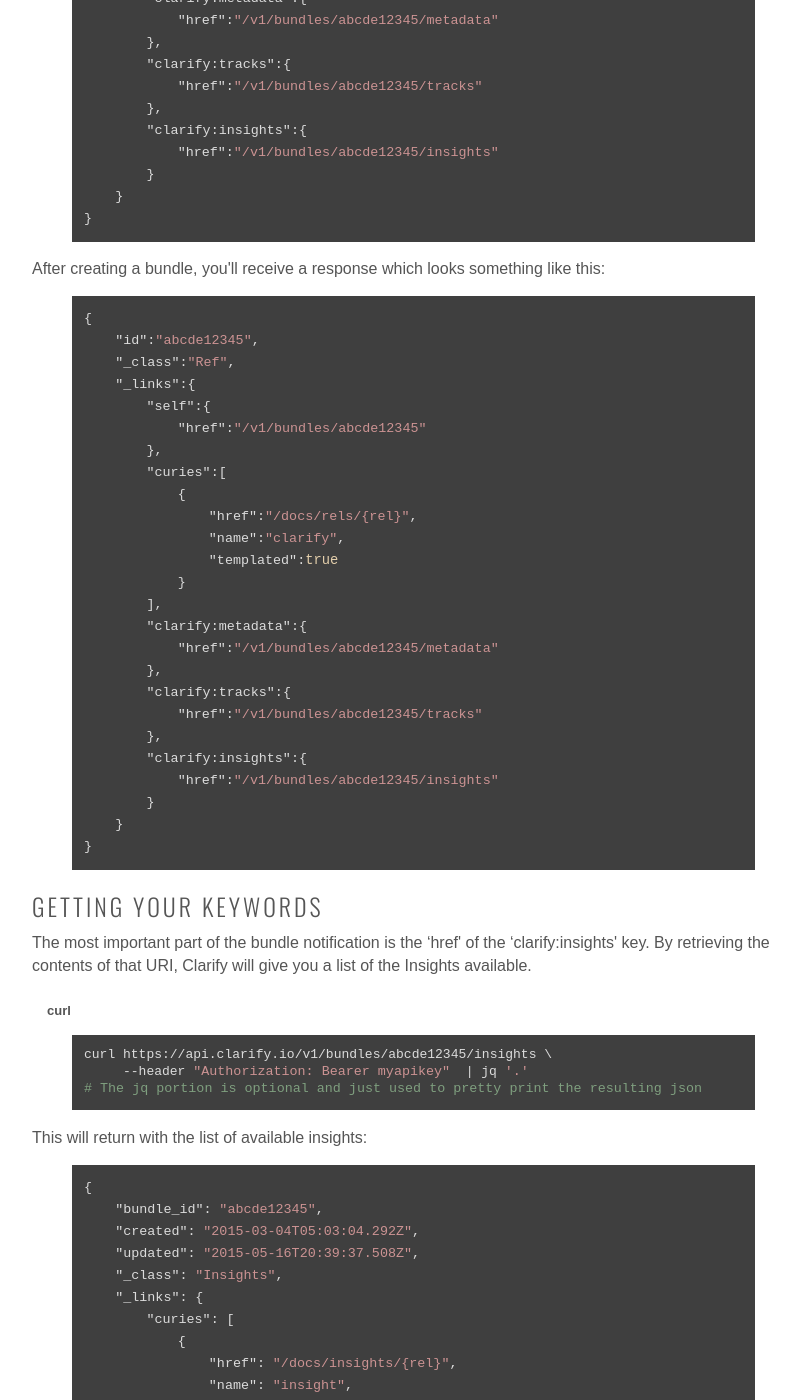
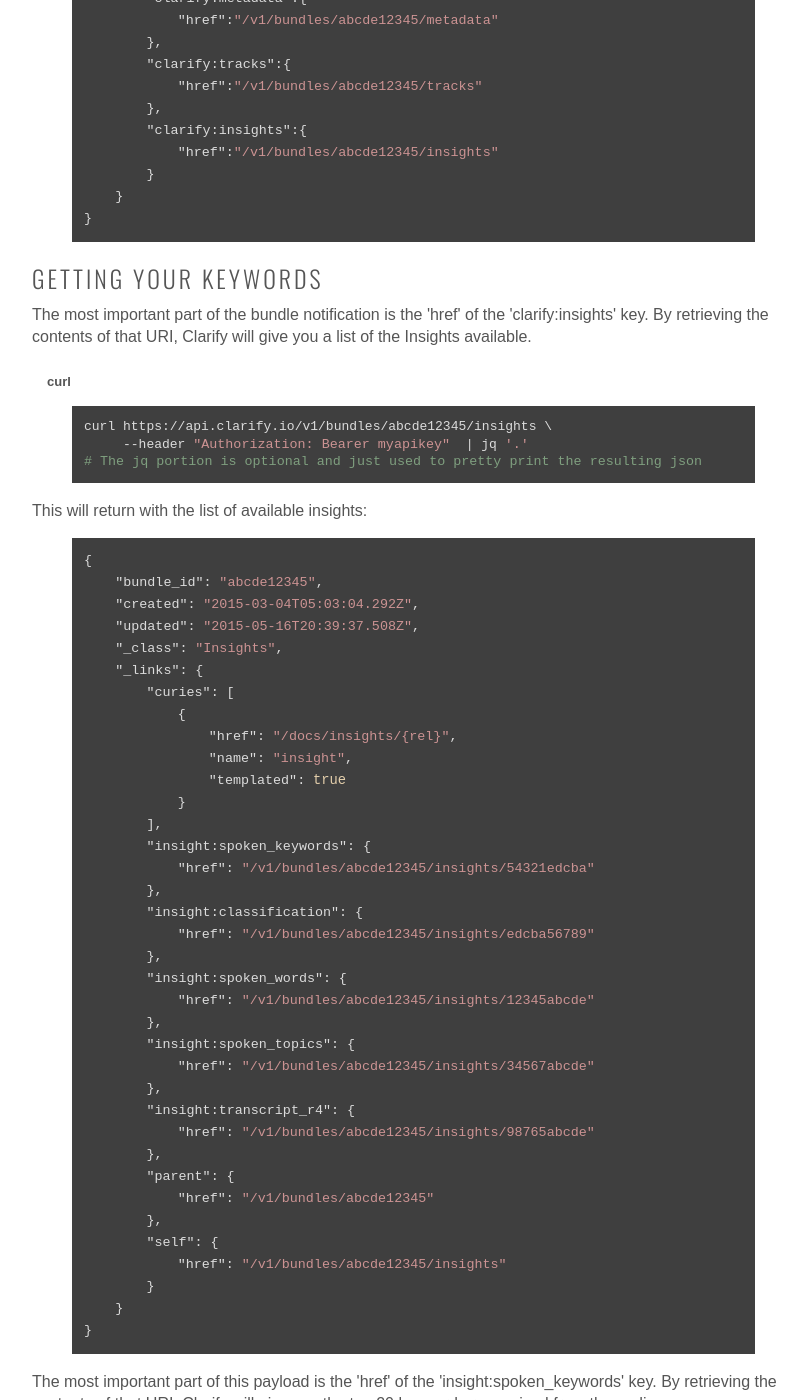
Before and after one commit to xclarifyio/clarify.github.io, a Jekyll site: the page built from _quickstarts/insights-keywords.html, in a window 1280 px wide and 1400 px high, scrolled down 1285 px. Shown: the whole window, without its empty margins (103-910 px from the left). Built offline with Jekyll 4.4.1, drawn with Linux system fonts in a browser that asks for light colours; nearby versions of some CDN libraries; some web fonts are replaced; some of the changed text lies outside the part shown.

Commit message:
collapsing more of the duplicated sections

```diff
--- a/_includes/source/curl/keyword-request.md
+++ b/_includes/source/curl/keyword-request.md
@@ -1,2 +1,5 @@
+{% highlight bash %}
 curl https://api.clarify.io/v1/bundles/abcde12345/insights/54321edcba \
-    --header "Authorization: Bearer myapikey"
+    --header "Authorization: Bearer myapikey"  | jq '.'
+# The jq portion is optional and just used to pretty print the resulting json
+{% endhighlight %}
--- a/_quickstarts/insights-keywords.html
+++ b/_quickstarts/insights-keywords.html
@@ -15,23 +15,27 @@
 
 {% include /sections/media-loading.html %}
 
-After creating a bundle, you'll receive a response which looks something like this:
+{% assign tabs="insight-links" %}
 
-{% include /source/json/bundle_callback.md %}
+<a name="{{ tabs }}"></a>
 
 <h3>Getting your Keywords</h3>
 
-The most important part of the bundle notification is the &#8216;href' of the &#8216;clarify:insights' key. By retrieving the contents of that URI, Clarify will give you a list of the Insights available.
+The most important part of the bundle notification is the 'href' of the 'clarify:insights' key. By retrieving the contents of that URI, Clarify will give you a list of the Insights available.
 
-{% include /sections/insight-links.html %}
+{% include /structural/tabs.html %}
 
 This will return with the list of available insights:
 
 {% include /source/json/insights_r4.md %}
 
+{% assign tabs="keyword-request" %}
+
+<a name="{{ tabs }}"></a>
+
 The most important part of this payload is the 'href' of the 'insight:spoken_keywords' key. By retrieving the contents of that URI, Clarify will give you the top 20 keywords recognized from the audio.
 
-{% include /sections/keyword-request.html %}
+{% include /structural/tabs.html %}
 
 The final result of which is our list of keywords:
 
```
